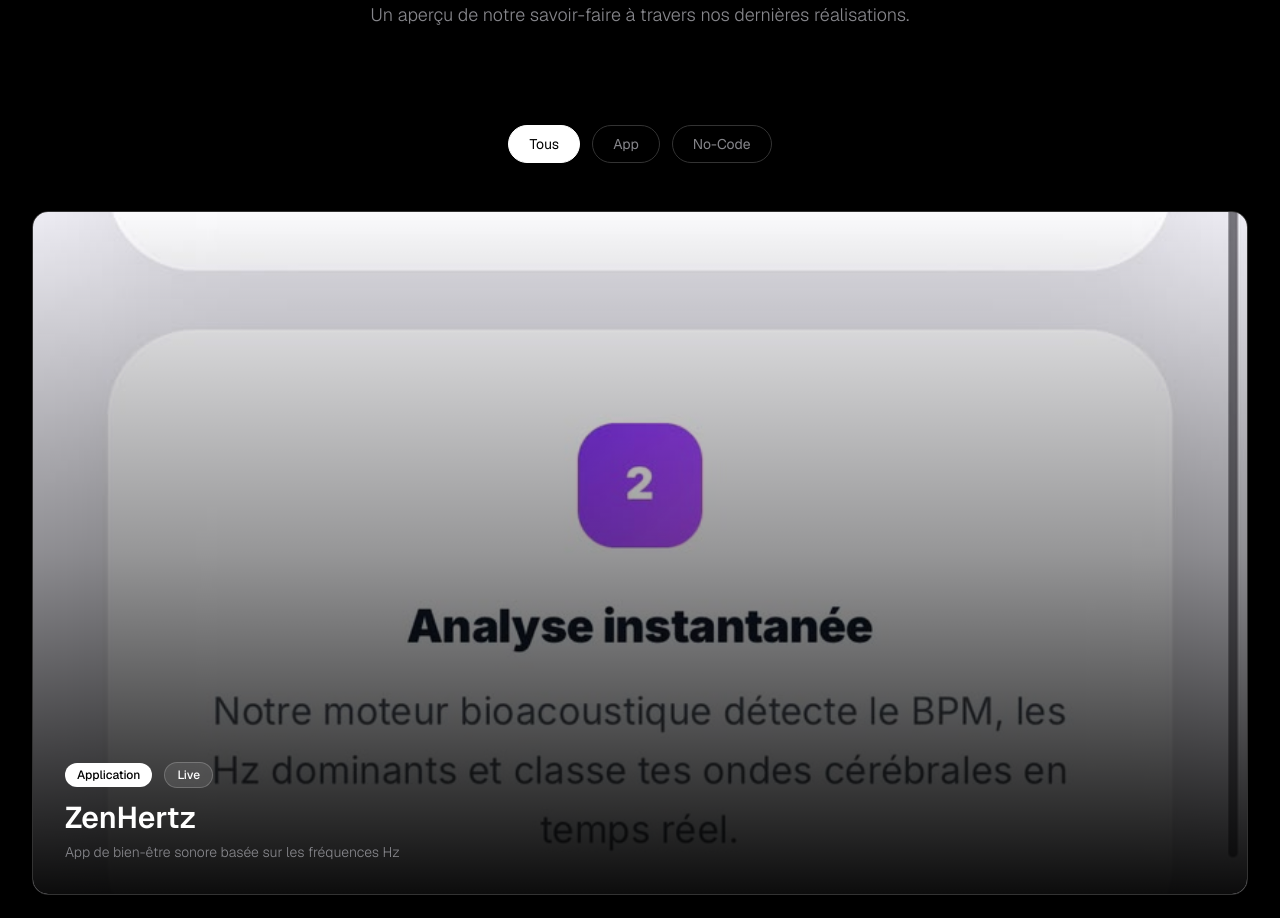
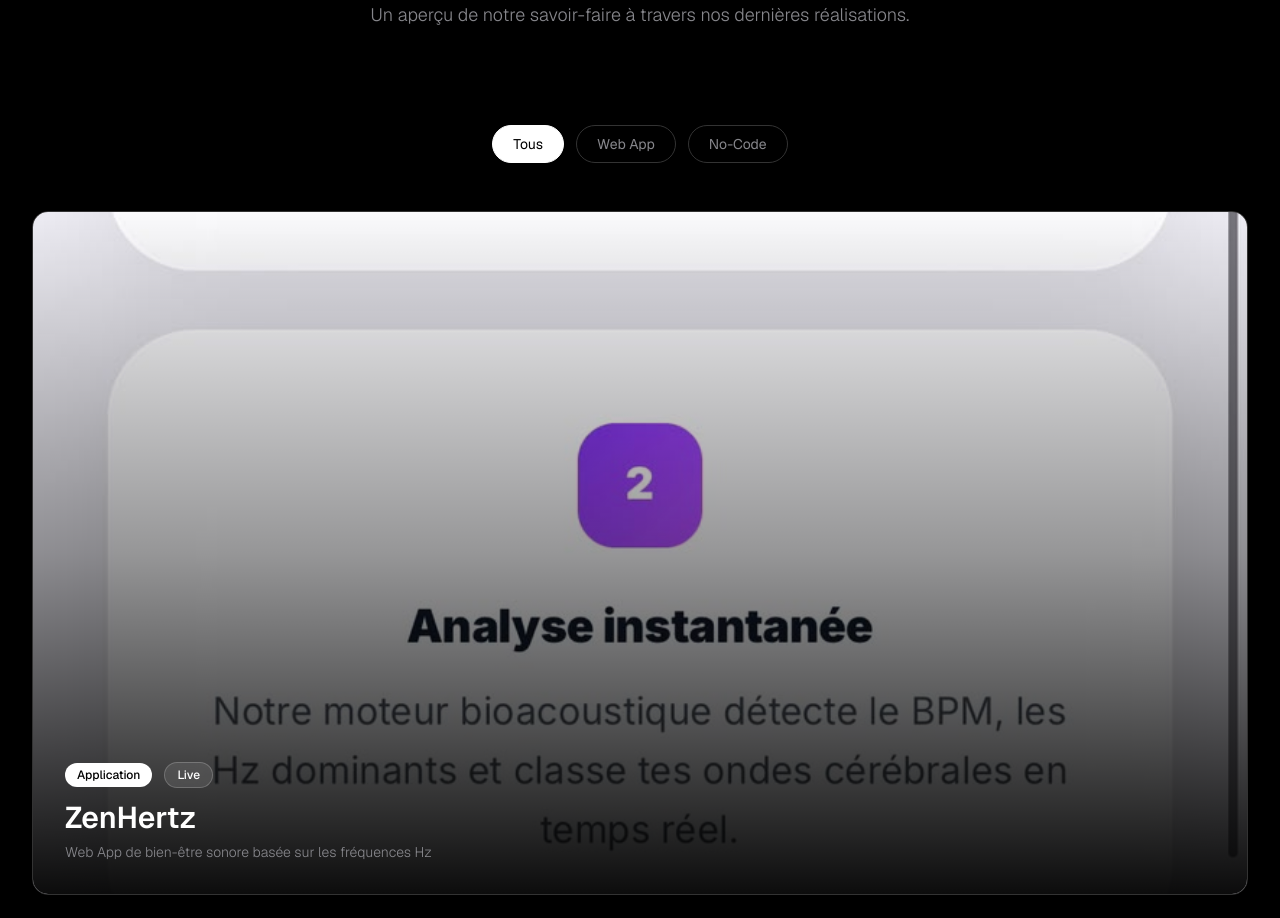
Before and after one commit to rayankhavc/Portfolio-Raythan, a Next.js app: page / in a window 1280 px wide. Shown: the part 1840-2758 px from the top of the page. Built offline with nearby package versions, Linux system fonts and the light colour scheme.

Commit message:
changement des mentions "app" en "web app"

```diff
--- a/app/projets/[slug]/page.tsx
+++ b/app/projets/[slug]/page.tsx
@@ -39,12 +39,12 @@ export default async function ProjectPage({
         <div className="flex flex-wrap items-center gap-3 mb-6">
           <span
             className={`px-3 py-1 text-xs font-medium rounded-full ${
-              project.type === "App"
+              project.type === "Web App"
                 ? "bg-white text-black"
                 : "bg-transparent text-[#86868b] border border-[#333333]"
             }`}
           >
-            {project.type === "App" ? "Application" : "Étude de cas"}
+            {project.type === "Web App" ? "Application" : "Étude de cas"}
           </span>
           {project.badge && (
             <span className="px-3 py-1 text-xs font-medium text-white bg-white/10 border border-white/20 rounded-full">
--- a/components/about.tsx
+++ b/components/about.tsx
@@ -40,7 +40,7 @@ export function About() {
         <div className="grid grid-cols-3 gap-px mt-20 border border-[#1a1a1a] rounded-2xl overflow-hidden">
           {[
             { value: "7", label: "Projets livrés" },
-            { value: "2", label: "Apps en production" },
+            { value: "2", label: "Web Apps en production" },
             { value: "100%", label: "Remote France" },
           ].map((stat) => (
             <div key={stat.label} className="bg-[#0a0a0a] px-6 py-8 text-center">
--- a/components/hero.tsx
+++ b/components/hero.tsx
@@ -28,7 +28,7 @@ export function Hero() {
         </div>
 
         <p className="mt-8 text-sm text-[#86868b] font-light tracking-wide">
-          7 projets livrés · 2 apps en production · Nantes · Remote France
+          7 projets livrés · 2 Web Apps en production · Nantes · Remote France
         </p>
 
         <div className="mt-32 h-32 md:h-48" />
--- a/components/portfolio.tsx
+++ b/components/portfolio.tsx
@@ -6,7 +6,7 @@ import Link from "next/link"
 import Image from "next/image"
 import { projects } from "@/lib/lib/projects"
 
-type Filter = "Tous" | "App" | "No-Code"
+type Filter = "Tous" | "Web App" | "No-Code"
 
 export function Portfolio() {
   const [filter, setFilter] = useState<Filter>("Tous")
@@ -49,7 +49,7 @@ export function Portfolio() {
 
         {/* Filter buttons */}
         <div className="flex items-center justify-center gap-3 mb-12">
-          {(["Tous", "App", "No-Code"] as Filter[]).map((f) => (
+          {(["Tous", "Web App", "No-Code"] as Filter[]).map((f) => (
             <button
               key={f}
               onClick={() => setFilter(f)}
@@ -126,12 +126,12 @@ export function Portfolio() {
                   <div className="flex flex-wrap items-center gap-3 mb-3">
                     <span
                       className={`px-3 py-1 text-xs font-medium rounded-full ${
-                        project.type === "App"
-                          ? "bg-white text-black"
-                          : "bg-white/10 text-white border border-white/20"
-                      }`}
-                    >
-                      {project.type === "App" ? "Application" : "No-Code"}
+                          project.type === "Web App"
+                            ? "bg-white text-black"
+                            : "bg-white/10 text-white border border-white/20"
+                        }`}
+                      >
+                        {project.type === "Web App" ? "Application" : "No-Code"}
                     </span>
                     {project.badge && (
                       <span className="px-3 py-1 text-xs font-medium text-white bg-white/10 backdrop-blur-sm border border-white/20 rounded-full">
--- a/lib/lib/projects.ts
+++ b/lib/lib/projects.ts
@@ -4,7 +4,7 @@ export type Project = {
   tagline: string
   description: string
   valueAdded: string
-  type: "App" | "No-Code"
+  type: "Web App" | "No-Code"
   badge?: string
   featured?: boolean
   image: string
@@ -16,12 +16,12 @@ export const projects: Project[] = [
   {
     slug: "zenhertz",
     name: "ZenHertz",
-    tagline: "App de bien-être sonore basée sur les fréquences Hz",
+    tagline: "Web App de bien-être sonore basée sur les fréquences Hz",
     description:
       "Application web permettant d'explorer les fréquences sonores thérapeutiques (432Hz, 528Hz…) associées à des états mentaux spécifiques. Conçue pour un public en quête d'optimisation cognitive et de bien-être, elle combine analyse audio, visualisations dynamiques et interface glassmorphism.",
     valueAdded:
       "Application déployée en production. Interface bilingue FR/EN, moteurs BPM & Hz intégrés, design system complet.",
-    type: "App",
+    type: "Web App",
     badge: "Live",
     featured: true,
     image: "/assets/image zenhertz (1).jpeg",
@@ -42,7 +42,7 @@ export const projects: Project[] = [
       "Outil de calcul dédié aux traders passant des challenges en propfirm.",
     valueAdded:
       "Application déployée sur Vercel. Interface claire, calculs en temps réel, adoptée par des traders en phase de challenge.",
-    type: "App",
+    type: "Web App",
     badge: "Live",
     featured: false,
     image: "/assets/image funded calc.jpeg",
```
